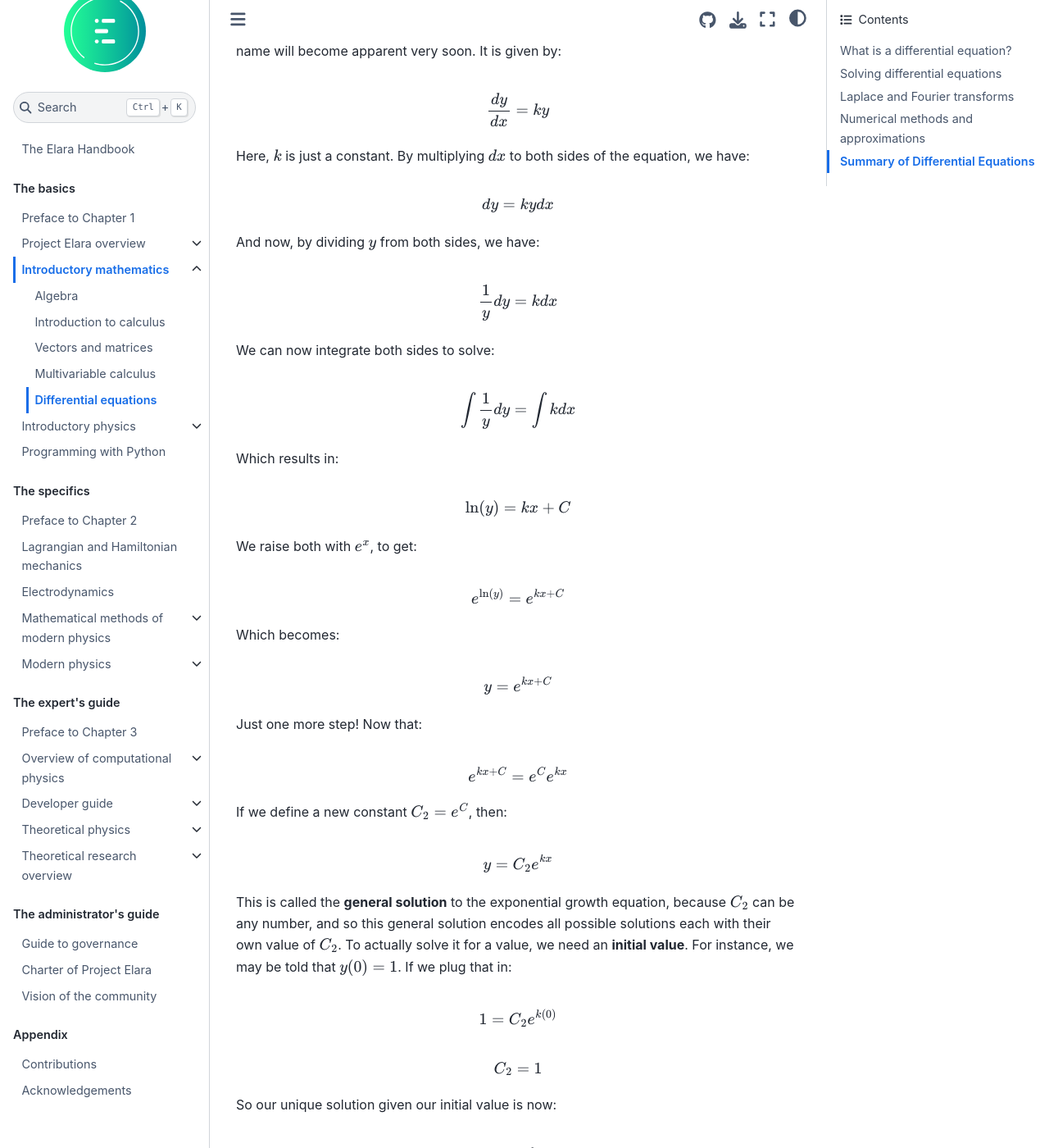
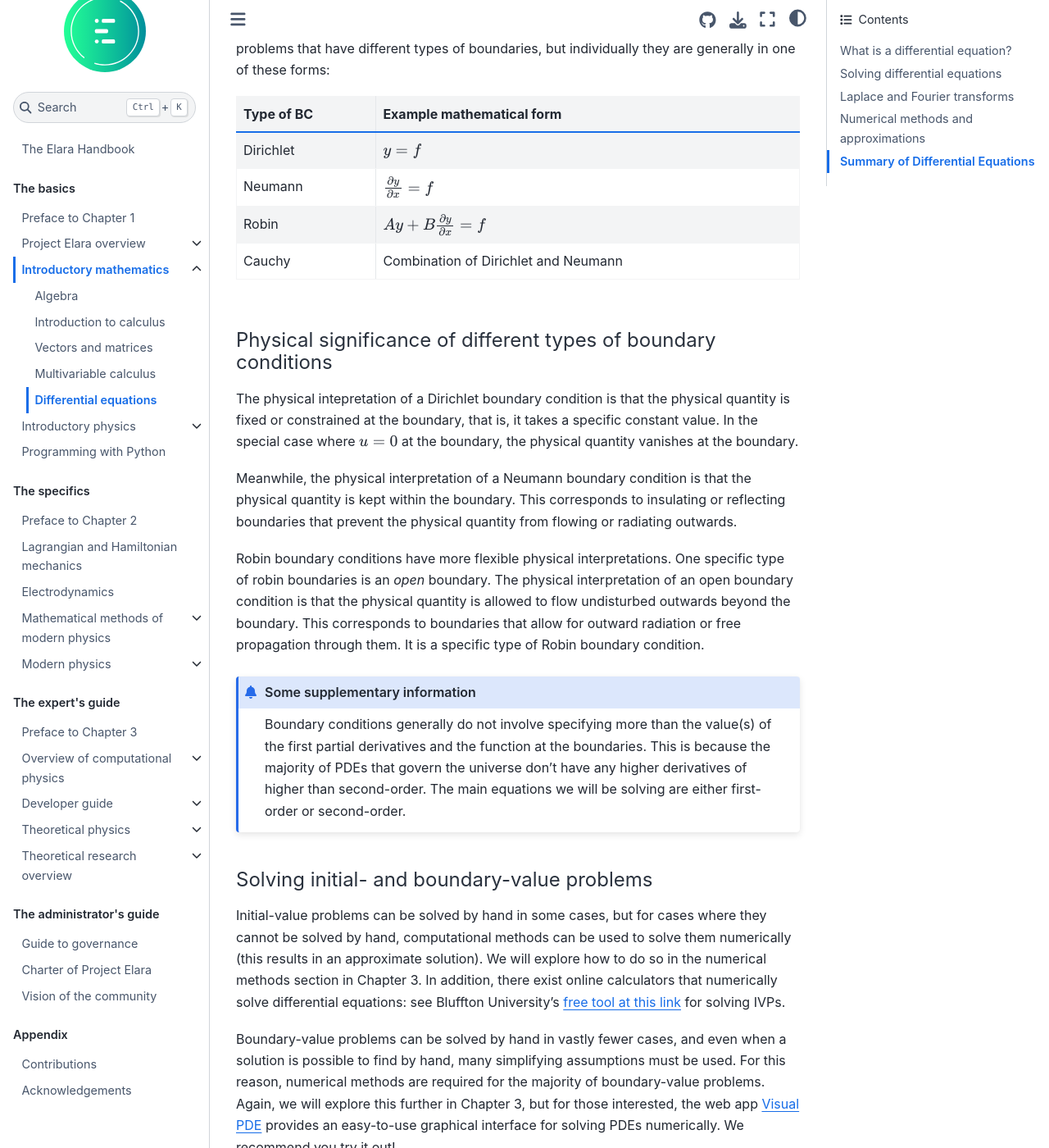
Before and after one commit to elaraproject/elara-handbook, a Jupyter Book: the page built from book/basics/intro-math/differential-equations.md, in a window 1280 px wide and 1400 px high, scrolled down 1770 px. Shown: the whole window at 82% size. Built offline with Jupyter Book 1.0.4 settings and Sphinx 7.4.7 and the Sphinx Book theme 1.1.4, drawn with Linux system fonts in a browser that asks for light colours; some of the changed text lies outside the part shown.

Commit message:
Added more extensive explanations of IVPs and BVPs

````diff
--- a/book/basics/intro-math/differential-equations.md
+++ b/book/basics/intro-math/differential-equations.md
@@ -49,6 +49,40 @@ Here, $u = u(x, t)$, and is the function describing the wave. The interpretation
 
 Differential equations that only involve single-variable functions are called **ordinary differential equations** (ODEs), while those that involve multivariable functions (and their partial derivatives) are called **partial differential equation** (PDEs).
 
+### Initial-value and boundary-value problems
+
+We are interested in solving differential equations to be able to perform further mathematical analysis of the physics of a given system. There are a myriad number of ways to solve differential equations, and we will cover just a few in the following sections. In general, however, finding an _exact_ solution to a particular system cannot be done with knowledge of just the differential equation; typically, _some_ data must be provided before a solution can be found.
+
+In the case of ODEs in the form $\dfrac{dy}{dt} = f(t, y)$, this data is called the _initial condition_, the state of $y(t)$ at $t = 0$.  Some physical examples of initial conditions are the initial velocity or initial position. We often denote such an initial condition $y_0$. Once we know that, we can calculate the values of $y$ that the differential equation predicts for all future times $t$.  The combination of an ODE and an initial value is known as an **initial-value problem (IVP)**.
+
+**Boundary-value problems** can be thought of as an extension of initial value problems to partial differential equations (PDEs). Unlike initial counditions, boundary value problems usually specify the _function_ that the solution to the PDE takes at the boundaries. Such functions are called _boundary conditions_ (BCs). A physical example may be some water sloshing in a water tank; a PDE may be solved to find the function describing the distribution of water within the tank. The boundary condition would then be the height of the water at the walls of the tank.
+
+The three main types of boundary conditions are Dirichlet, Neumann, and Robin. You can mix and use different boundary conditions together, especially for boundary-value problems that have different types of boundaries, but individually they are generally in one of these forms:
+
+| Type of BC | Example mathematical form                  |
+| ---------- | ------------------------------------------ |
+| Dirichlet  | $y = f$                                    |
+| Neumann    | $\frac{\partial y}{\partial x} = f$        |
+| Robin      | $Ay + B \frac{\partial y}{\partial x} = f$ |
+| Cauchy     | Combination of Dirichlet and Neumann       |
+
+#### Physical significance of different types of boundary conditions
+
+The physical intepretation of a Dirichlet boundary condition is that the physical quantity is fixed or constrained at the boundary, that is, it takes a specific constant value. In the special case where $u = 0$ at the boundary, the physical quantity vanishes at the boundary.
+
+Meanwhile, the physical interpretation of a Neumann boundary condition is that the physical quantity is kept within the boundary. This corresponds to insulating or reflecting boundaries that prevent the physical quantity from flowing or radiating outwards.
+
+Robin boundary conditions have more flexible physical interpretations. One specific type of robin boundaries is an _open_ boundary. The physical interpretation of an open boundary condition is that the physical quantity is allowed to flow undisturbed outwards beyond the boundary. This corresponds to boundaries that allow for outward radiation or free propagation through them. It is a specific type of Robin boundary condition.
+
+```{admonition} Some supplementary information
+Boundary conditions generally do not involve specifying more than the value(s) of the first partial derivatives and the function at the boundaries. This is because the majority of PDEs that govern the universe don't have any higher derivatives of higher than second-order. The main equations we will be solving are either first-order or second-order.
+```
+
+#### Solving initial- and boundary-value problems
+
+Initial-value problems can be solved by hand in some cases, but for cases where they cannot be solved by hand, computational methods can be used to solve them numerically (this results in an approximate solution). We will explore how to do so in the numerical methods section in Chapter 3. In addition, there exist online calculators that numerically solve differential equations: see Bluffton University's [free tool at this link](https://homepages.bluffton.edu/~nesterd/apps/slopefields.html) for solving IVPs.
+
+Boundary-value problems can be solved by hand in vastly fewer cases, and even when a solution is possible to find by hand, many simplifying assumptions must be used. For this reason, numerical methods are required for the majority of boundary-value problems. Again, we will explore this further in Chapter 3, but for those interested, the web app  [Visual PDE](https://visualpde.com/) provides an easy-to-use graphical interface for solving PDEs numerically. We recommend you try it out!
 
 ## Solving differential equations
 
@@ -152,7 +186,9 @@ y = C_2 e^{kx}
 $$
 
 
-This is called the **general solution** to the exponential growth equation, because $C_2$ can be any number, and so this general solution encodes all possible solutions each with their own value of $C_2$. To actually solve it for a value, we need an **initial value**. For instance, we may be told that $y(0) = 1$. If we plug that in:
+This is called the **general solution** to the exponential growth equation, because $C_2$ can be any number, and so this general solution encodes all possible solutions each with their own value of $C_2$.
+
+To actually solve it for a value, we need an **initial value**. For instance, we may be told that $y(0) = 1$. If we plug that in:
 
 
 $$
@@ -172,6 +208,7 @@ $$
 y = e^{kx}
 $$
 
+We have now solved the **initial value problem** - finding the solution to the differential equation given the provided initial condition.
 
 Note that $C_2$ was the same number as $y(0)$. Therefore, we have a new interpretation of $C_2$ - note that $C_2$ is the **initial value** of a function, so $C_2 = y_0$, and we can rewrite the general solution as:
 
````
